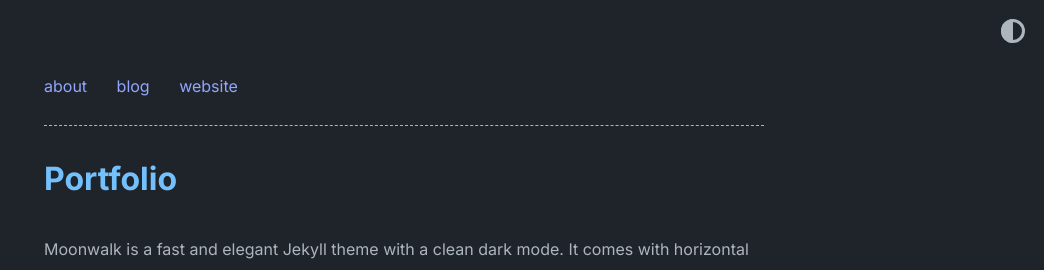
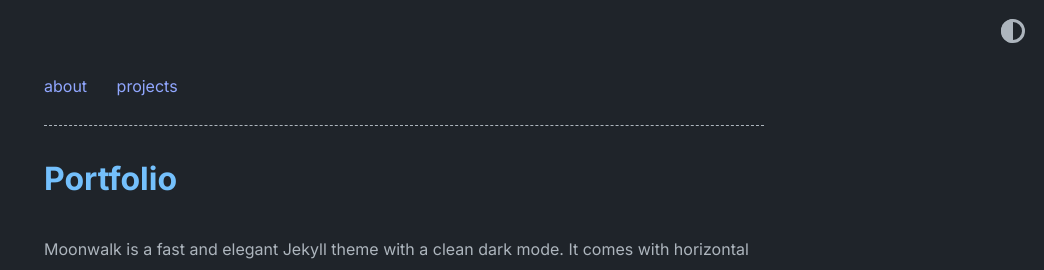
Before and after one commit to jshields06/jshields06.github.io, a Jekyll site: the page built from index.md, in a window 1280 px wide. Shown: the top 270 px of the page, without its empty margins (236-1280 px from the left). Built offline with Jekyll 4.4.1, drawn with Linux system fonts in a browser that asks for light colours.

Commit message:
edit header

```diff
--- a/_config.yml
+++ b/_config.yml
@@ -14,7 +14,7 @@ remote_theme: abhinavs/moonwalk
 theme_config:
   appearance: "dark" # can be "light", "dark" or "auto"
   appearance_toggle: true # if appearance can be switched by user
-  back_home_text: "HOME" # customize text for homepage link in post layout
+  back_home_text: "home" # customize text for homepage link in post layout
   date_format: "%Y-%m-%d" # customize how date is formatted
   show_description: true # show blog description
   show_navbar: true # show horizontal navbar
--- a/_data/home.yml
+++ b/_data/home.yml
@@ -2,11 +2,9 @@ navbar_entries:
   - title: about
     url: about
 
-  - title: blog
+  - title: projects
     url: blog
 
-  - title: website
-    url: https://www.abhinav.co
 
 project_entries:
   - title: Project 1
```
